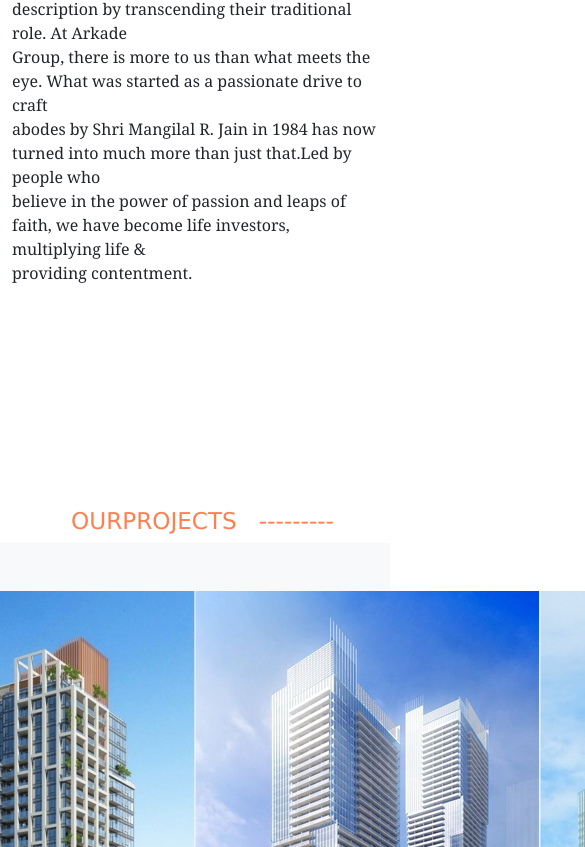
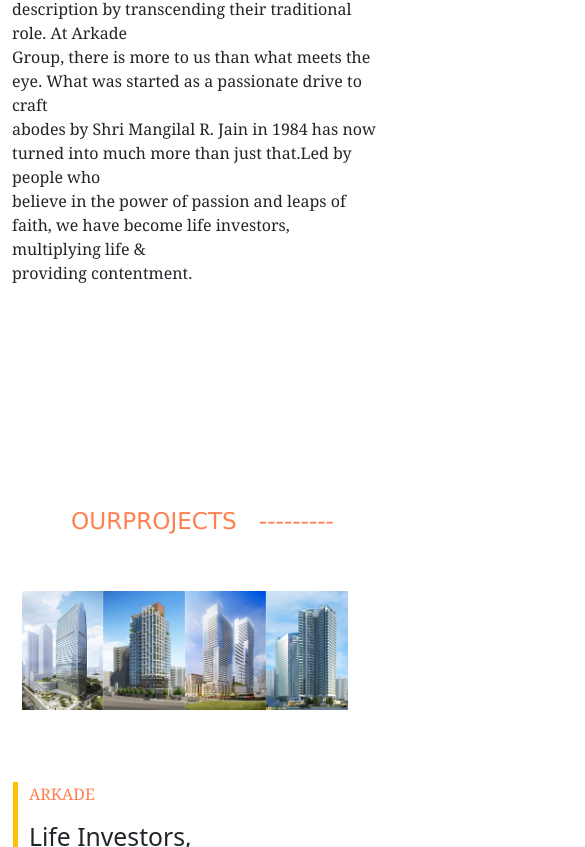
Before and after one commit to Shehzad15/Arkade_landing_page, a plain HTML site: page index.html in a window 390 px wide. Shown: the part 1153-2000 px from the top of the page, 585 px wide, since content can reach past the window. Drawn offline with nearby package versions, Linux system fonts and the light colour scheme.

Commit message:
complete

```diff
--- a/index.html
+++ b/index.html
@@ -11,14 +11,14 @@
 <body>
 
     <section class="header">
-        <nav class=" navbar-links navbar navbar-expand-lg fixed ">
+        <nav class=" navbar navbar-expand-lg sticky-top ">
             <div class="container-fluid ml-auto">
               <img src="img/logo_img.jpeg" width="10%" alt="logo-img" class="img-fluid">
               <button class="navbar-toggler" type="button" data-bs-toggle="collapse" data-bs-target="#navbarSupportedContent" aria-controls="navbarSupportedContent" aria-expanded="false" aria-label="Toggle navigation">
                 <span class="navbar-toggler-icon"></span>
               </button>
               <div class="collapse navbar-collapse justify-content-end" id="navbarSupportedContent">
-                <ul class="nav ml-auto">
+                <ul class="navbar-nav mr-auto mb-2 mb-lg-0 justify-content-end">
                   <li class="nav-item">
                     <a class="nav-link text-warning" href="#">HOME</a>
                   </li>
@@ -121,8 +121,8 @@
         <div class="heading">
             <h3>OUR<span>PROJECTS</span> &nbsp; ---------</h3>
         </div>
-    <div class="projects bg-light">
-        <div class="project-flex pt-5 w-200">
+    <div class="projects ">
+        <div class="project-flex pt-5">
             <img src="img/project-1.png" alt="project-1" class="img-fluid">
             <img src="img/project-2.png" alt="project-2" class="img-fluid">
             <img src="img/project-3.png" alt="project-3" class="img-fluid">
@@ -134,7 +134,7 @@
     <section class="investors pt-5">
          <div class="container">
              <div class="row">
-                 <div class="col-lg-6">
+                 <div class="col-lg-7 ">
                     <div class="investors-heading border-start border-5 border-warning ">
                         <p>ARKADE</p>
                         <h2>Life Investors,<br>
@@ -147,8 +147,8 @@
                             <button type="button" class="btn btn-warning text-light">Take a look</button>
                     </div>
                  </div>
-                <div class=" investor-img col-lg-6">
-                    <img src="img/investor.png" alt="investment-img" class="img-fluid">
+                <div class=" investor-img col-lg-5">
+                    <img src="img/investor.png" alt="investment-img" class="img-fluid "  >
                 </div>
             </div>
         </div>
--- a/style.css
+++ b/style.css
@@ -61,6 +61,11 @@
 .project-flex{
     display:flex;
     justify-content: center;
+    width: 297px;
+    padding-left: 44px;
+    padding-right: 10px;
+    margin-left: 564px;
+
 }
 
 .heading{
@@ -127,8 +132,13 @@
     list-style-type: none;
 }
 
-@media only screen and (min-width: 768px) {
-    .banner-carousel .about-us .project-text .investors .testimonials{
+@media only screen and (max-width: 768px) {
+        .project-flex{
+
+            max-width: 45%;
+            padding-right: 50px;
+            margin-left: 100px;
+
 
     }
 }
```
